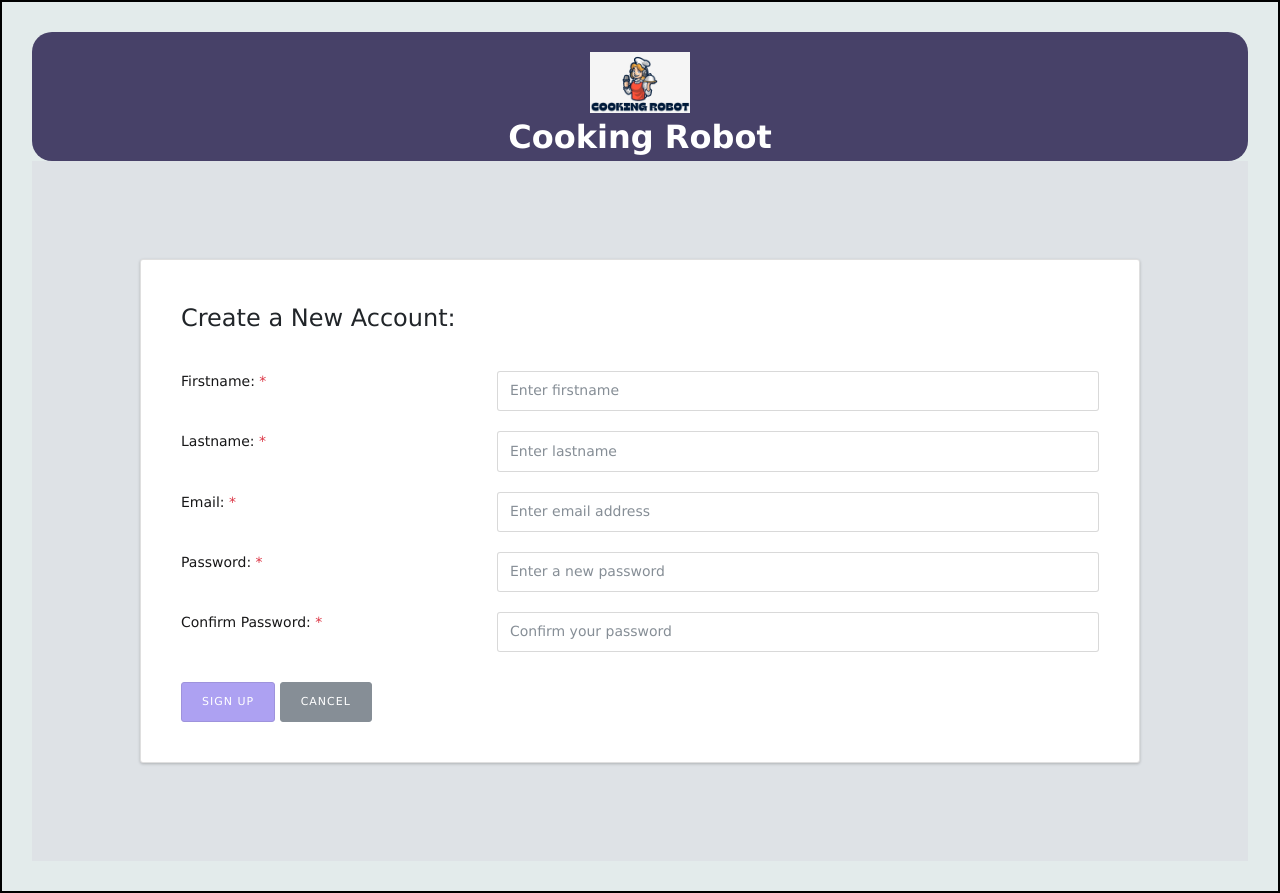
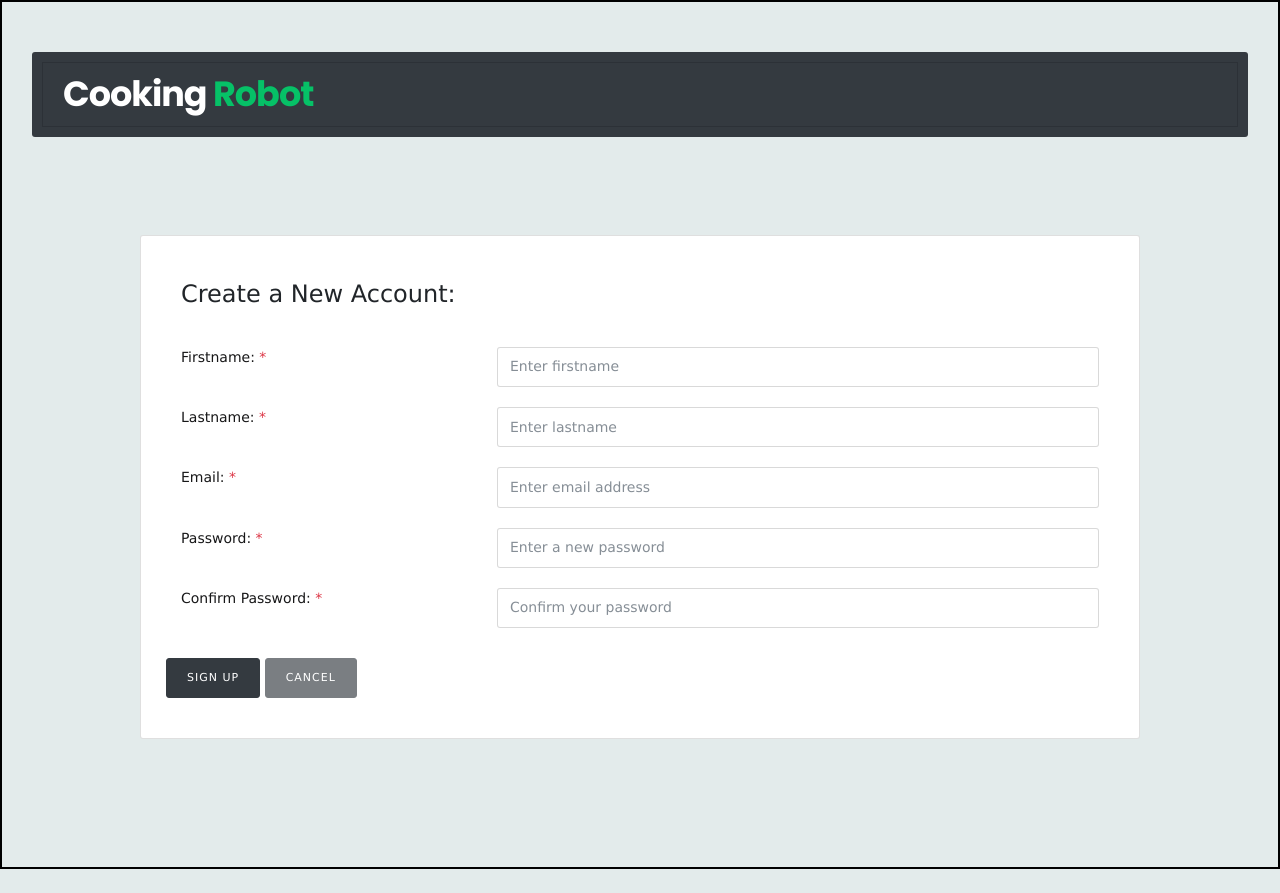
Before and after one commit to rushitkanani/cooking_robot, a PHP site: page /register.php in a window 1280 px wide. After the commit the page ends 869 px from the top, so only its background shows below. Run offline with PHP 8.4, Linux system fonts and the light colour scheme; some web fonts are replaced.

Commit message:
Update register.php

```diff
--- a/register.php
+++ b/register.php
@@ -14,18 +14,20 @@ session_start();
 ?>
 <body>
 
-    <header>
-        <img  class = "logo"
-        src="images/logo.png">
-        <h2>Cooking Robot</h2>
-    </header>
+<div class="pd-10 mg-t-20 bg-dark rounded">
+<div class="ht-65 bd pd-x-20 d-flex align-items-center justify-content-between">
+  <h4 class="mg-b-0 tx-bold tx-spacing--2 tx-inverse tx-poppins mg-r-20"><span style="color: white; font-size: 35px;">Cooking</span><span style="color: rgb(6, 193, 103); font-size: 35px;"> Robot</span></h4>
+        <ul class="nav nav-white-800 flex-column flex-md-row justify-content-end" role="tablist">
+        </ul>
+      </div>
+      </div>
 
 
     <form action = "user_signup.php"  method = "post" id = "signup form">
 
 
-        <div class="d-flex align-items-center justify-content-center bg-gray-300 ht-700 pd-x-20 pd-xs-x-0">
-            <div class="card wd-1000 shadow-base">
+        <div class="d-flex align-items-center justify-content-center ht-700 pd-x-20 pd-xs-x-0">
+            <div class="card wd-1000">
                 <div class="card-body pd-x-20 pd-xs-40">
                     <h5 class="tx-xs-24 tx-normal tx-gray-900 mg-b-35">Create a New Account:</h5>
                     <div class="row">
@@ -59,10 +61,14 @@ session_start();
                     </div>
                   </div>
                   <span id='message'></span>
-                  <div class="form-layout-footer mg-t-30">
-                    <button class="btn btn-info" id = "signUp" >Sign Up</button>
-                    <button class="btn btn-secondary" ><a href='homepage.php' style="color:white;">Cancel</a></button>
-                  </div>
+                  <div class="row mg-t-30">
+
+                  <div class="form-layout-footer justify-content-center">
+                  <button class="btn btn-info btn-dark" id = "signUp">Sign Up</button>
+                    <button class="btn btn-info btn-dark disabled"><a href="homepage.php" style="color: white;">Cancel</a></button>
+                  </div><!-- form-layout-footer -->
+                </div><!-- col-8 -->
+              </div>
               </div>
             </div>
           </div>
```
